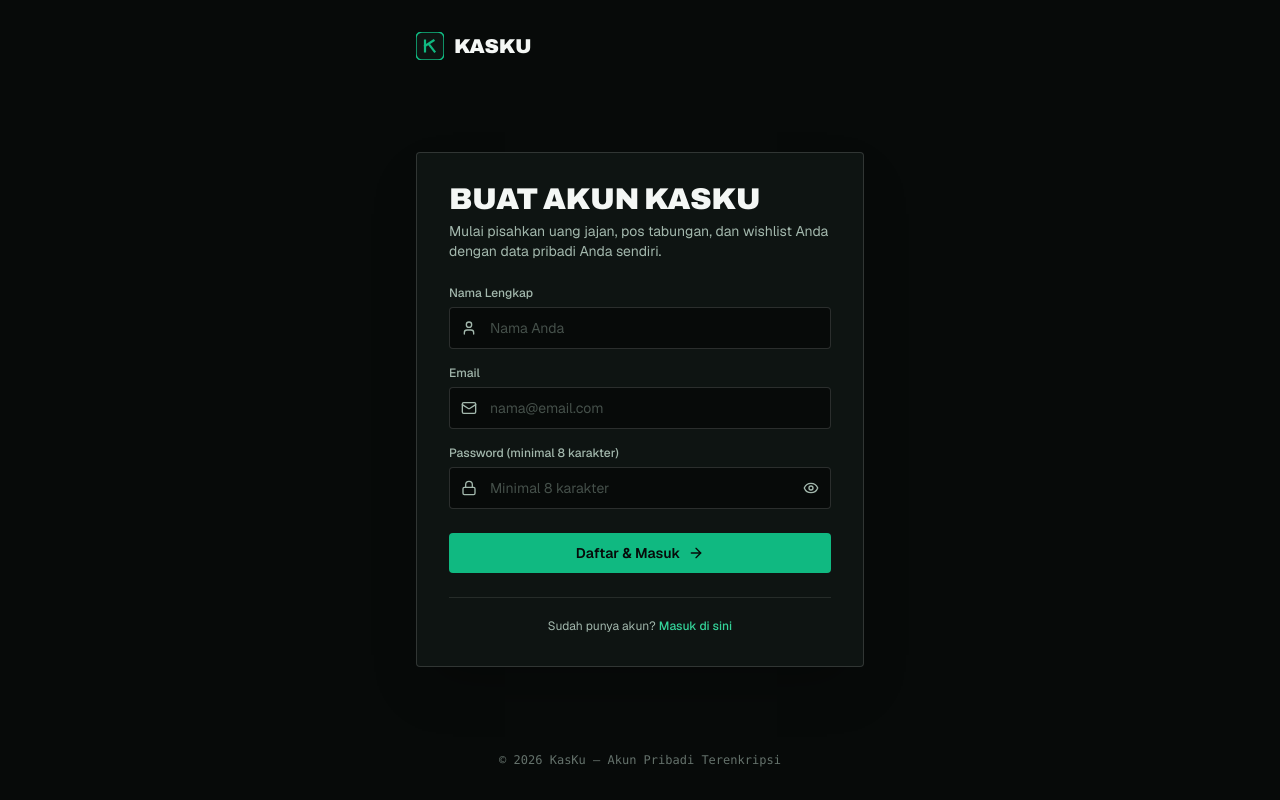
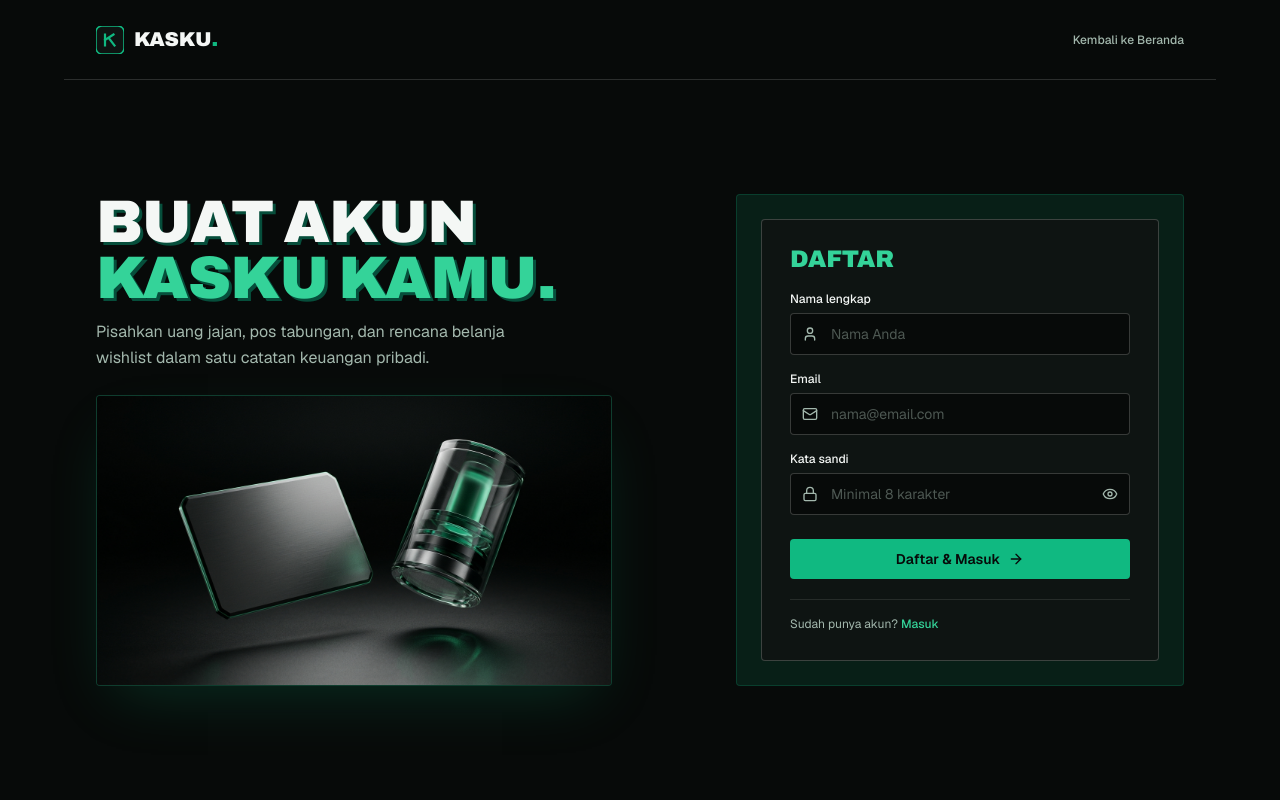
Before and after one commit to afrizadwi21/KasKu, a Next.js app in the folder frontend/: page /register in a window 1280 px wide. Built offline with nearby package versions, Linux system fonts and the light colour scheme; no server answers.

Commit message:
style(auth): split login & register layout with 3D finance visual

```diff
--- a/frontend/src/app/login/page.tsx
+++ b/frontend/src/app/login/page.tsx
@@ -29,7 +29,9 @@ export default function LoginPage() {
       router.replace("/dashboard");
     } catch (err: unknown) {
       setError(
-        err instanceof Error ? err.message : "Gagal masuk. Periksa kembali email dan password."
+        err instanceof Error
+          ? err.message
+          : "Gagal masuk. Periksa kembali email dan password."
       );
     } finally {
       setLoading(false);
@@ -37,9 +39,11 @@ export default function LoginPage() {
   };
 
   return (
-    <div className="min-h-screen bg-[#070a09] text-[#f4f7f5] flex flex-col justify-between px-5 py-8 sm:px-8">
-      <div className="max-w-md w-full mx-auto">
-        <Link href="/" className="inline-flex items-center gap-2.5">
+    <div className="min-h-screen bg-[#070a09] text-[#f4f7f5] flex flex-col">
+      {/* Top Header with Horizontal Divider */}
+      <header className="w-full">
+        <div className="max-w-6xl mx-auto px-5 sm:px-8 h-20 flex items-center justify-between border-b border-[#f4f7f5]/15">
+          <Link href="/" className="inline-flex items-center gap-2.5 group">
             <svg width="28" height="28" viewBox="0 0 28 28" fill="none" aria-hidden="true">
               <rect width="28" height="28" rx="6" fill="#0e1412" stroke="#10b981" strokeWidth="1.5" />
               <path
@@ -50,30 +54,66 @@ export default function LoginPage() {
               />
             </svg>
             <span className="font-display text-xl tracking-tight text-[#f4f7f5]">
-            KasKu
+              KasKu<span className="text-[#10b981]">.</span>
             </span>
           </Link>
+
+          <Link
+            href="/"
+            className="text-xs font-medium text-[#a3b8ad] hover:text-[#f4f7f5] transition-colors"
+          >
+            Kembali ke Beranda
+          </Link>
         </div>
+      </header>
 
-      <div className="max-w-md w-full mx-auto my-8 rounded-sm border border-[#f4f7f5]/15 bg-[#0e1412] p-6 sm:p-8 shadow-2xl">
-        <div className="space-y-2 mb-6">
-          <h1 className="font-display text-3xl tracking-tight text-[#f4f7f5]">
-            Masuk ke KasKu
+      {/* Main Split Content */}
+      <main className="flex-1 flex items-center">
+        <div className="max-w-6xl w-full mx-auto px-5 sm:px-8 py-10 sm:py-14 grid grid-cols-1 lg:grid-cols-12 gap-10 lg:gap-14 items-center">
+          {/* Left Side: Bold Headline + Custom 3D Finance Visual */}
+          <div className="lg:col-span-6 space-y-6">
+            <div className="space-y-3">
+              <h1
+                className="font-display text-4xl sm:text-5xl lg:text-6xl leading-[0.95] tracking-tight text-[#f4f7f5]"
+                style={{ textShadow: "3px 3px 0 #064e3b" }}
+              >
+                MASUK KE
+                <br />
+                <span className="text-[#34d399]">AKUN KAMU.</span>
               </h1>
-          <p className="text-sm text-[#a3b8ad]">
-            Masuk untuk mengakses catatan keuangan pribadi dan dashboard Anda.
+              <p className="text-sm sm:text-base text-[#a3b8ad] max-w-md leading-relaxed">
+                Pantau saldo bebas, pos tabungan, piutang, dan simulasi wishlist pribadi Anda secara real-time.
               </p>
             </div>
 
+            <div className="overflow-hidden rounded-sm border border-[#10b981]/25 bg-[#0e1412] shadow-[0_24px_60px_-20px_rgba(16,185,129,0.22)]">
+              <div className="aspect-[16/9] overflow-hidden">
+                <img
+                  src="/images/auth-finance-3d.jpg"
+                  alt="Ilustrasi 3D kartu catatan keuangan dan brankas tabungan KasKu"
+                  className="w-full h-full object-cover"
+                />
+              </div>
+            </div>
+          </div>
+
+          {/* Right Side: Framed Login Card */}
+          <div className="lg:col-span-6 flex justify-center lg:justify-end">
+            <div className="w-full max-w-md rounded-sm bg-[#10b981]/12 p-4 sm:p-6 border border-[#10b981]/20">
+              <div className="rounded-sm border border-[#f4f7f5]/20 bg-[#0e1412] p-6 sm:p-7">
+                <h2 className="font-display text-2xl tracking-tight text-[#34d399] mb-5">
+                  MASUK
+                </h2>
+
                 {error && (
-          <div className="mb-5 rounded-sm border border-red-500/40 bg-red-950/40 px-4 py-3 text-xs text-red-200">
+                  <div className="mb-4 rounded-sm border border-red-500/40 bg-red-950/40 px-3.5 py-2.5 text-xs text-red-200">
                     {error}
                   </div>
                 )}
 
                 <form onSubmit={handleSubmit} className="space-y-4">
                   <div className="space-y-1.5">
-            <label htmlFor="email" className="block text-xs font-medium text-[#a3b8ad]">
+                    <label htmlFor="email" className="block text-xs font-medium text-[#f4f7f5]">
                       Email
                     </label>
                     <div className="relative">
@@ -86,14 +126,14 @@ export default function LoginPage() {
                         value={email}
                         onChange={(e) => setEmail(e.target.value)}
                         placeholder="nama@email.com"
-                className="w-full rounded-sm border border-[#f4f7f5]/15 bg-[#070a09] pl-10 pr-3 py-2.5 text-sm text-[#f4f7f5] placeholder:text-[#a3b8ad]/40 focus:border-[#10b981] focus:outline-none"
+                        className="w-full rounded-sm border border-[#f4f7f5]/20 bg-[#070a09] pl-10 pr-3 py-2.5 text-sm text-[#f4f7f5] placeholder:text-[#a3b8ad]/45 focus:border-[#10b981] focus:outline-none"
                       />
                     </div>
                   </div>
 
                   <div className="space-y-1.5">
-            <label htmlFor="password" className="block text-xs font-medium text-[#a3b8ad]">
-              Password
+                    <label htmlFor="password" className="block text-xs font-medium text-[#f4f7f5]">
+                      Kata sandi
                     </label>
                     <div className="relative">
                       <Lock className="w-4 h-4 text-[#a3b8ad] absolute left-3 top-1/2 -translate-y-1/2" />
@@ -104,14 +144,14 @@ export default function LoginPage() {
                         autoComplete="current-password"
                         value={password}
                         onChange={(e) => setPassword(e.target.value)}
-                placeholder="Masukkan password"
-                className="w-full rounded-sm border border-[#f4f7f5]/15 bg-[#070a09] pl-10 pr-10 py-2.5 text-sm text-[#f4f7f5] placeholder:text-[#a3b8ad]/40 focus:border-[#10b981] focus:outline-none"
+                        placeholder="Minimal 8 karakter"
+                        className="w-full rounded-sm border border-[#f4f7f5]/20 bg-[#070a09] pl-10 pr-10 py-2.5 text-sm text-[#f4f7f5] placeholder:text-[#a3b8ad]/45 focus:border-[#10b981] focus:outline-none"
                       />
                       <button
                         type="button"
                         onClick={() => setShowPassword((v) => !v)}
                         className="absolute right-3 top-1/2 -translate-y-1/2 text-[#a3b8ad] hover:text-[#f4f7f5]"
-                aria-label={showPassword ? "Sembunyikan password" : "Lihat password"}
+                        aria-label={showPassword ? "Sembunyikan kata sandi" : "Lihat kata sandi"}
                       >
                         {showPassword ? <EyeOff className="w-4 h-4" /> : <Eye className="w-4 h-4" />}
                       </button>
@@ -123,22 +163,22 @@ export default function LoginPage() {
                     disabled={loading}
                     className="w-full mt-2 inline-flex items-center justify-center gap-2 rounded-sm bg-[#10b981] hover:bg-[#34d399] disabled:opacity-60 px-4 py-2.5 text-sm font-semibold text-[#070a09] transition-colors cursor-pointer"
                   >
-            <span>{loading ? "Memproses..." : "Masuk ke Dashboard"}</span>
+                    <span>{loading ? "Memproses..." : "Masuk"}</span>
                     <ArrowRight className="w-4 h-4" />
                   </button>
                 </form>
 
-        <div className="mt-6 pt-5 border-t border-[#f4f7f5]/10 text-center text-xs text-[#a3b8ad]">
+                <div className="mt-5 pt-4 border-t border-[#f4f7f5]/10 text-xs text-[#a3b8ad]">
                   Belum punya akun?{" "}
                   <Link href="/register" className="text-[#34d399] hover:underline font-medium">
-            Daftar sekarang
+                    Daftar
                   </Link>
                 </div>
               </div>
-
-      <div className="max-w-md w-full mx-auto text-center text-xs text-[#a3b8ad]/60 font-mono">
-        © 2026 KasKu — Akun Pribadi Terenkripsi
             </div>
+          </div>
+        </div>
+      </main>
     </div>
   );
 }
--- a/frontend/src/app/register/page.tsx
+++ b/frontend/src/app/register/page.tsx
@@ -30,7 +30,9 @@ export default function RegisterPage() {
       router.replace("/dashboard");
     } catch (err: unknown) {
       setError(
-        err instanceof Error ? err.message : "Gagal mendaftar. Periksa kembali data Anda."
+        err instanceof Error
+          ? err.message
+          : "Gagal mendaftar. Periksa kembali data Anda."
       );
     } finally {
       setLoading(false);
@@ -38,9 +40,11 @@ export default function RegisterPage() {
   };
 
   return (
-    <div className="min-h-screen bg-[#070a09] text-[#f4f7f5] flex flex-col justify-between px-5 py-8 sm:px-8">
-      <div className="max-w-md w-full mx-auto">
-        <Link href="/" className="inline-flex items-center gap-2.5">
+    <div className="min-h-screen bg-[#070a09] text-[#f4f7f5] flex flex-col">
+      {/* Top Header with Horizontal Divider */}
+      <header className="w-full">
+        <div className="max-w-6xl mx-auto px-5 sm:px-8 h-20 flex items-center justify-between border-b border-[#f4f7f5]/15">
+          <Link href="/" className="inline-flex items-center gap-2.5 group">
             <svg width="28" height="28" viewBox="0 0 28 28" fill="none" aria-hidden="true">
               <rect width="28" height="28" rx="6" fill="#0e1412" stroke="#10b981" strokeWidth="1.5" />
               <path
@@ -51,31 +55,67 @@ export default function RegisterPage() {
               />
             </svg>
             <span className="font-display text-xl tracking-tight text-[#f4f7f5]">
-            KasKu
+              KasKu<span className="text-[#10b981]">.</span>
             </span>
           </Link>
+
+          <Link
+            href="/"
+            className="text-xs font-medium text-[#a3b8ad] hover:text-[#f4f7f5] transition-colors"
+          >
+            Kembali ke Beranda
+          </Link>
         </div>
+      </header>
 
-      <div className="max-w-md w-full mx-auto my-8 rounded-sm border border-[#f4f7f5]/15 bg-[#0e1412] p-6 sm:p-8 shadow-2xl">
-        <div className="space-y-2 mb-6">
-          <h1 className="font-display text-3xl tracking-tight text-[#f4f7f5]">
-            Buat Akun KasKu
+      {/* Main Split Content */}
+      <main className="flex-1 flex items-center">
+        <div className="max-w-6xl w-full mx-auto px-5 sm:px-8 py-10 sm:py-14 grid grid-cols-1 lg:grid-cols-12 gap-10 lg:gap-14 items-center">
+          {/* Left Side: Bold Headline + Custom 3D Finance Visual */}
+          <div className="lg:col-span-6 space-y-6">
+            <div className="space-y-3">
+              <h1
+                className="font-display text-4xl sm:text-5xl lg:text-6xl leading-[0.95] tracking-tight text-[#f4f7f5]"
+                style={{ textShadow: "3px 3px 0 #064e3b" }}
+              >
+                BUAT AKUN
+                <br />
+                <span className="text-[#34d399]">KASKU KAMU.</span>
               </h1>
-          <p className="text-sm text-[#a3b8ad]">
-            Mulai pisahkan uang jajan, pos tabungan, dan wishlist Anda dengan data pribadi Anda sendiri.
+              <p className="text-sm sm:text-base text-[#a3b8ad] max-w-md leading-relaxed">
+                Pisahkan uang jajan, pos tabungan, dan rencana belanja wishlist dalam satu catatan keuangan pribadi.
               </p>
             </div>
 
+            <div className="overflow-hidden rounded-sm border border-[#10b981]/25 bg-[#0e1412] shadow-[0_24px_60px_-20px_rgba(16,185,129,0.22)]">
+              <div className="aspect-[16/9] overflow-hidden">
+                <img
+                  src="/images/auth-finance-3d.jpg"
+                  alt="Ilustrasi 3D kartu catatan keuangan dan brankas tabungan KasKu"
+                  className="w-full h-full object-cover"
+                />
+              </div>
+            </div>
+          </div>
+
+          {/* Right Side: Framed Register Card */}
+          <div className="lg:col-span-6 flex justify-center lg:justify-end">
+            <div className="w-full max-w-md rounded-sm bg-[#10b981]/12 p-4 sm:p-6 border border-[#10b981]/20">
+              <div className="rounded-sm border border-[#f4f7f5]/20 bg-[#0e1412] p-6 sm:p-7">
+                <h2 className="font-display text-2xl tracking-tight text-[#34d399] mb-5">
+                  DAFTAR
+                </h2>
+
                 {error && (
-          <div className="mb-5 rounded-sm border border-red-500/40 bg-red-950/40 px-4 py-3 text-xs text-red-200">
+                  <div className="mb-4 rounded-sm border border-red-500/40 bg-red-950/40 px-3.5 py-2.5 text-xs text-red-200">
                     {error}
                   </div>
                 )}
 
                 <form onSubmit={handleSubmit} className="space-y-4">
                   <div className="space-y-1.5">
-            <label htmlFor="name" className="block text-xs font-medium text-[#a3b8ad]">
-              Nama Lengkap
+                    <label htmlFor="name" className="block text-xs font-medium text-[#f4f7f5]">
+                      Nama lengkap
                     </label>
                     <div className="relative">
                       <User className="w-4 h-4 text-[#a3b8ad] absolute left-3 top-1/2 -translate-y-1/2" />
@@ -87,13 +127,13 @@ export default function RegisterPage() {
                         value={name}
                         onChange={(e) => setName(e.target.value)}
                         placeholder="Nama Anda"
-                className="w-full rounded-sm border border-[#f4f7f5]/15 bg-[#070a09] pl-10 pr-3 py-2.5 text-sm text-[#f4f7f5] placeholder:text-[#a3b8ad]/40 focus:border-[#10b981] focus:outline-none"
+                        className="w-full rounded-sm border border-[#f4f7f5]/20 bg-[#070a09] pl-10 pr-3 py-2.5 text-sm text-[#f4f7f5] placeholder:text-[#a3b8ad]/45 focus:border-[#10b981] focus:outline-none"
                       />
                     </div>
                   </div>
 
                   <div className="space-y-1.5">
-            <label htmlFor="email" className="block text-xs font-medium text-[#a3b8ad]">
+                    <label htmlFor="email" className="block text-xs font-medium text-[#f4f7f5]">
                       Email
                     </label>
                     <div className="relative">
@@ -106,14 +146,14 @@ export default function RegisterPage() {
                         value={email}
                         onChange={(e) => setEmail(e.target.value)}
                         placeholder="nama@email.com"
-                className="w-full rounded-sm border border-[#f4f7f5]/15 bg-[#070a09] pl-10 pr-3 py-2.5 text-sm text-[#f4f7f5] placeholder:text-[#a3b8ad]/40 focus:border-[#10b981] focus:outline-none"
+                        className="w-full rounded-sm border border-[#f4f7f5]/20 bg-[#070a09] pl-10 pr-3 py-2.5 text-sm text-[#f4f7f5] placeholder:text-[#a3b8ad]/45 focus:border-[#10b981] focus:outline-none"
                       />
                     </div>
                   </div>
 
                   <div className="space-y-1.5">
-            <label htmlFor="password" className="block text-xs font-medium text-[#a3b8ad]">
-              Password (minimal 8 karakter)
+                    <label htmlFor="password" className="block text-xs font-medium text-[#f4f7f5]">
+                      Kata sandi
                     </label>
                     <div className="relative">
                       <Lock className="w-4 h-4 text-[#a3b8ad] absolute left-3 top-1/2 -translate-y-1/2" />
@@ -126,13 +166,13 @@ export default function RegisterPage() {
                         value={password}
                         onChange={(e) => setPassword(e.target.value)}
                         placeholder="Minimal 8 karakter"
-                className="w-full rounded-sm border border-[#f4f7f5]/15 bg-[#070a09] pl-10 pr-10 py-2.5 text-sm text-[#f4f7f5] placeholder:text-[#a3b8ad]/40 focus:border-[#10b981] focus:outline-none"
+                        className="w-full rounded-sm border border-[#f4f7f5]/20 bg-[#070a09] pl-10 pr-10 py-2.5 text-sm text-[#f4f7f5] placeholder:text-[#a3b8ad]/45 focus:border-[#10b981] focus:outline-none"
                       />
                       <button
                         type="button"
                         onClick={() => setShowPassword((v) => !v)}
                         className="absolute right-3 top-1/2 -translate-y-1/2 text-[#a3b8ad] hover:text-[#f4f7f5]"
-                aria-label={showPassword ? "Sembunyikan password" : "Lihat password"}
+                        aria-label={showPassword ? "Sembunyikan kata sandi" : "Lihat kata sandi"}
                       >
                         {showPassword ? <EyeOff className="w-4 h-4" /> : <Eye className="w-4 h-4" />}
                       </button>
@@ -149,17 +189,17 @@ export default function RegisterPage() {
                   </button>
                 </form>
 
-        <div className="mt-6 pt-5 border-t border-[#f4f7f5]/10 text-center text-xs text-[#a3b8ad]">
+                <div className="mt-5 pt-4 border-t border-[#f4f7f5]/10 text-xs text-[#a3b8ad]">
                   Sudah punya akun?{" "}
                   <Link href="/login" className="text-[#34d399] hover:underline font-medium">
-            Masuk di sini
+                    Masuk
                   </Link>
                 </div>
               </div>
-
-      <div className="max-w-md w-full mx-auto text-center text-xs text-[#a3b8ad]/60 font-mono">
-        © 2026 KasKu — Akun Pribadi Terenkripsi
             </div>
+          </div>
+        </div>
+      </main>
     </div>
   );
 }
```
Also changed, not shown: frontend/public/images/auth-finance-3d.jpg (added). Lines whose indentation alone changed are shown as unchanged.
